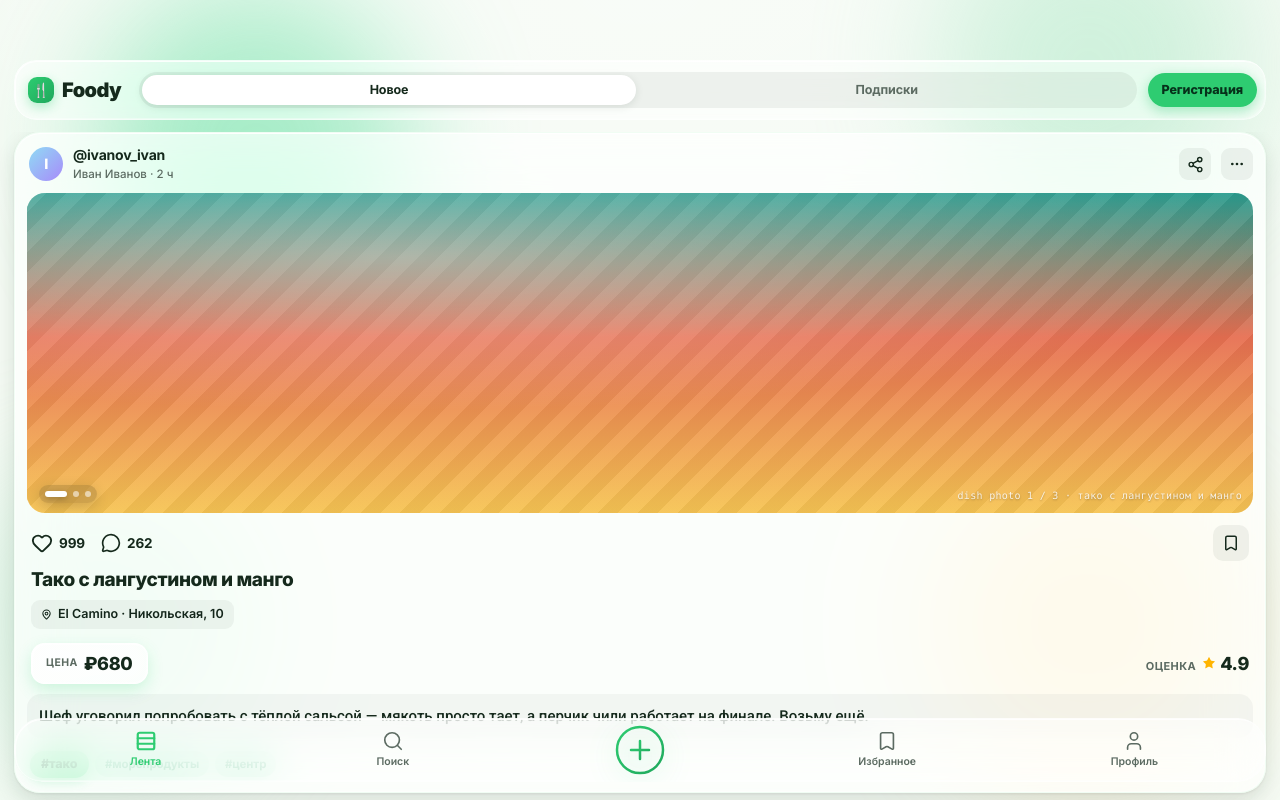
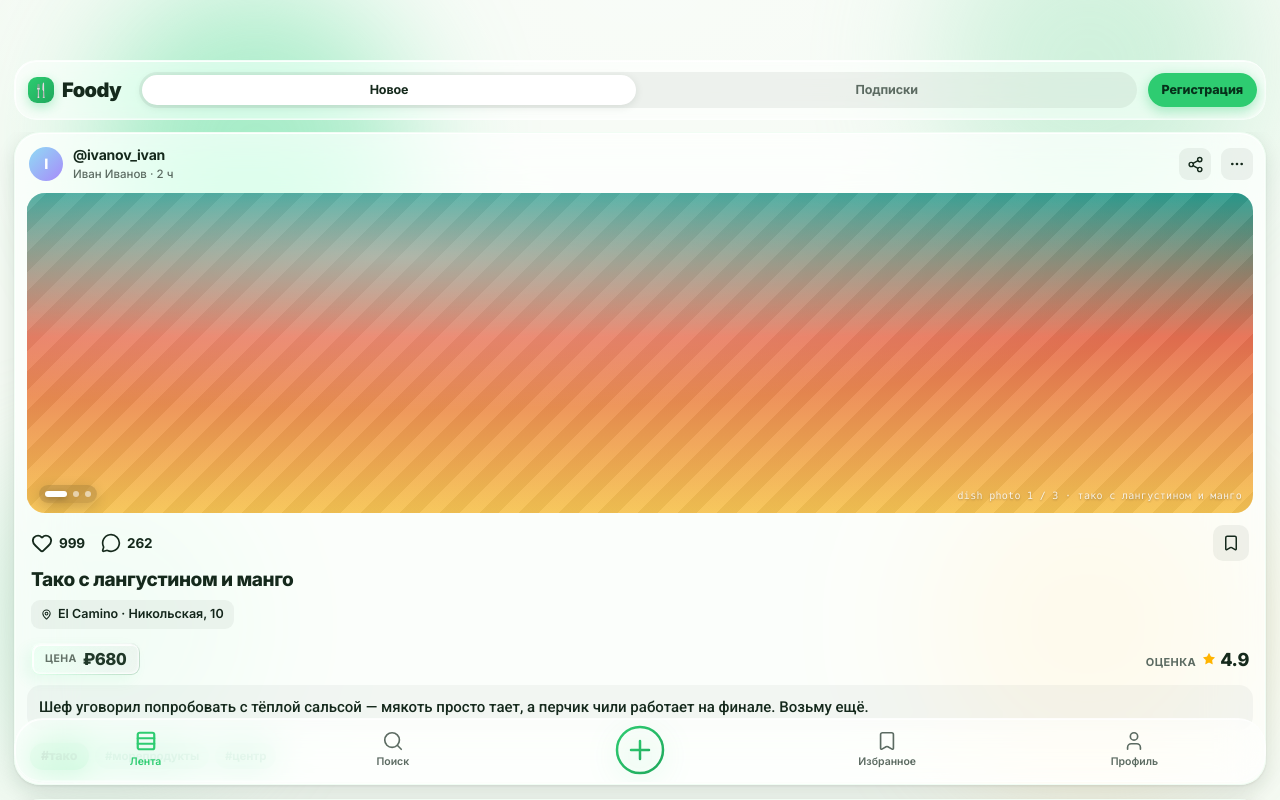
Before and after one commit to goldslugger762/foody-front, a Next.js app: page / in a window 1280 px wide. Built offline with nearby package versions, Linux system fonts and the light colour scheme.

Commit message:
цена сделана

```diff
--- a/components/feed/post-card-sections.tsx
+++ b/components/feed/post-card-sections.tsx
@@ -411,20 +411,29 @@ export function PostDetails({ post, brand }: PostDetailsProps) {
       <div className="flex items-center justify-between gap-3 px-4 pt-1 pb-2.5">
         <div
           className={cn(
-            "relative inline-flex items-center gap-1.5 rounded-[14px] px-3.5 py-1.5",
-            "border-[0.5px] border-white/85",
-            "bg-[linear-gradient(135deg,rgba(255,255,255,0.85),rgba(255,255,255,0.55))]",
-            "backdrop-blur-[14px] backdrop-saturate-[200%]"
+            "relative isolate inline-flex rounded-[9px] p-px",
+            "bg-[linear-gradient(90deg,rgba(220,255,232,0.66),rgba(83,145,105,0.3))]",
+            "shadow-[inset_0_1px_0_rgba(255,255,255,0.72),0_1px_2px_rgba(20,40,28,0.035)]"
           )}
           style={{
-            boxShadow: `inset 1px 1px 0 rgba(255,255,255,0.95), inset -1px -1px 0 rgba(255,255,255,0.45), 0 6px 16px ${brand}33`,
+            boxShadow: `inset 0 1px 0 rgba(255,255,255,0.72), -6px 5px 14px ${brand}14`,
           }}
         >
-          <span className="text-[10.5px] font-bold tracking-[0.4px] text-[#5C6B62] uppercase">
-            Цена
-          </span>
-          <span className="text-[18px] font-extrabold tracking-[-0.3px] text-[#15291C]">
-            {post.price}
+          <span
+            className={cn(
+              "inline-flex items-center gap-1.5 rounded-[8px] px-3 py-1.5",
+              "border border-white/70",
+              "bg-[linear-gradient(135deg,rgba(244,255,248,0.62),rgba(255,255,255,0.74))]",
+              "shadow-[inset_1px_1px_0_rgba(255,255,255,0.9),inset_-1px_-1px_0_rgba(255,255,255,0.26)]",
+              "backdrop-blur-[14px] backdrop-saturate-[180%]"
+            )}
+          >
+            <span className="text-[10.5px] font-bold tracking-[0.38px] text-[#647268] uppercase">
+              Цена
+            </span>
+            <span className="text-[16.5px] leading-none font-extrabold tracking-[-0.18px] text-[#203829] tabular-nums">
+              {post.price}
+            </span>
           </span>
         </div>
         <div className="inline-flex items-baseline gap-1.5">
```
